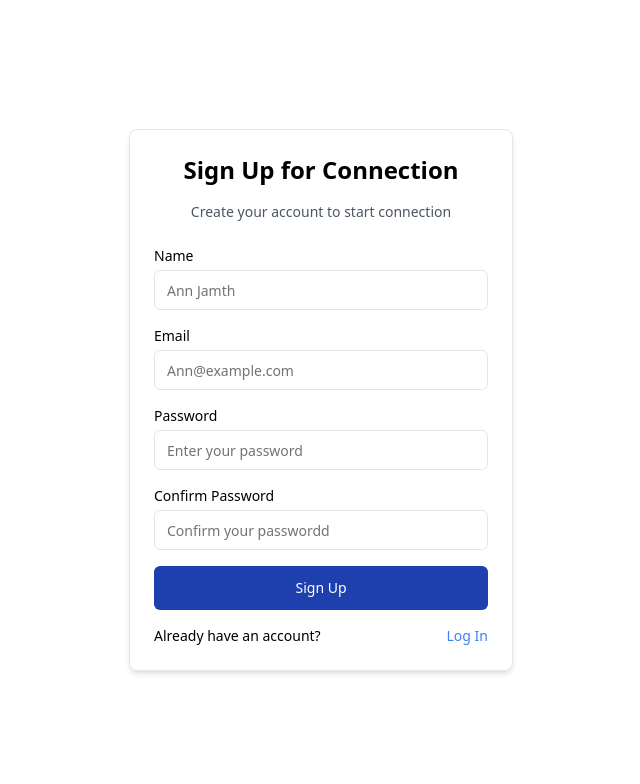
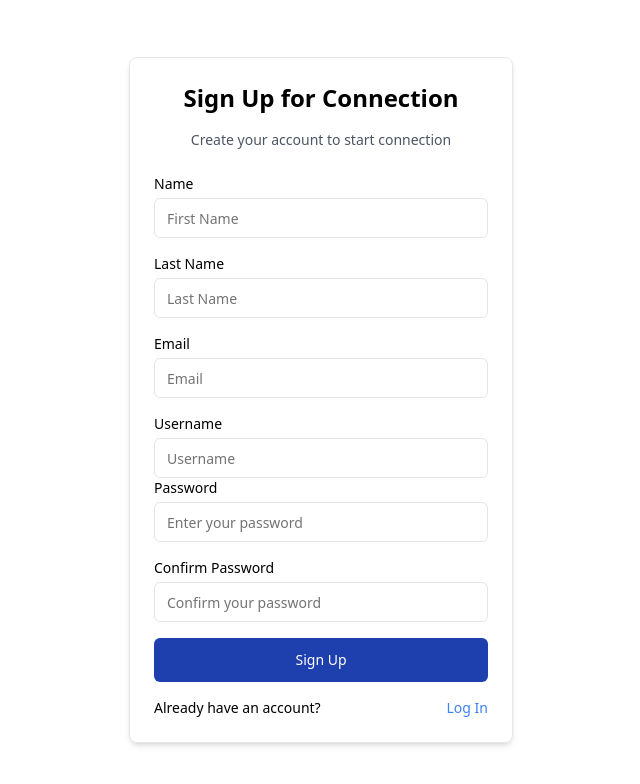
Before and after one commit to dzulia-2005/CrossLab, a React (Vite) app: page / in a window 1280 px wide. Shown: the top 784 px of the page, without its empty margins (319-959 px from the left). Built offline with nearby package versions, Linux system fonts and the light colour scheme; no server answers.

Commit message:
update registration functionality and connect it to server to get the appropriate endpoint

```diff
--- a/src/App.tsx
+++ b/src/App.tsx
@@ -26,7 +26,7 @@ function App() {
           }
         />
         <Route
-          path="/sign-in"
+          path="/logIn"
           element={
             <Suspense fallback={<div>Loading...</div>}>
               <LazySignIn />
--- a/src/api/auth/index.enum.ts
+++ b/src/api/auth/index.enum.ts
@@ -1,8 +1,9 @@
 // ჩავსვა ენდფოინთების path
 export enum AUTH_ENDPOINTS {
-    SIGN_IN = "/auth/sign-in",
-    SIGN_UP = "/auth/sign-up",
-    REFRESH = "/auth/refresh",
-    SIGN_OUT = "/auth/sign-out",
-    ME = "/auth/me",
-  }
+  SIGN_IN = "/auth/sign-in",
+  // SIGN_UP = "/auth/sign-up",
+  SIGN_UP = "/account/",
+  REFRESH = "/auth/refresh",
+  SIGN_OUT = "/auth/sign-out",
+  ME = "/auth/me",
+}
--- a/src/api/auth/index.tsx
+++ b/src/api/auth/index.tsx
@@ -13,12 +13,27 @@ export const signIn = ({ payload }: SignInPayload) => {
     .then((res) => res.data);
 };
 
+// export const signUp = ({ payload }: SignUpPayload) => {
+//   return httpClient
+//     .post(AUTH_ENDPOINTS.SIGN_UP, payload)
+//     .then((res) => res.data);
+// };
+
 export const signUp = ({ payload }: SignUpPayload) => {
   return httpClient
-    .post(AUTH_ENDPOINTS.SIGN_UP, payload)
-    .then((res) => res.data);
+    .post(AUTH_ENDPOINTS.SIGN_UP, {
+      username: payload.username,
+      password: payload.password,
+      first_name: payload.first_name || "", // Optional
+      last_name: payload.last_name || "", // Optional
+      email: payload.email || "", // Optional
+    })
+    .then((res) => res.data)
+    .catch((error) => {
+      console.error("Sign-up failed:", error);
+      throw error;
+    });
 };
-
 export const signOut = () => {
   return httpClient.post(AUTH_ENDPOINTS.SIGN_OUT).then((res) => res.data);
 };
--- a/src/api/auth/index.types.ts
+++ b/src/api/auth/index.types.ts
@@ -4,10 +4,12 @@ export type SignInPayload = {
 
 export type SignUpPayload = {
   payload: {
-      email: string;
+    username: string;
     password: string;
     confirmPassword: string;
-      fullName: string;
+    first_name?: string;
+    last_name?: string;
+    email?: string;
   };
 };
 export type RefreshPayload = {
--- a/src/api/index.tsx
+++ b/src/api/index.tsx
@@ -1,7 +1,7 @@
-import axios, { CreateAxiosDefaults } from 'axios';
+import axios, { CreateAxiosDefaults } from "axios";
 
 const axiosConfig: CreateAxiosDefaults = {
-  baseURL: import.meta.env.VITE_BASE_URL,
+  baseURL: import.meta.env.VITE_API_BASE_URL,
 };
 
 export const httpClient = axios.create(axiosConfig);
--- a/src/pages/auth/signUp/index.tsx
+++ b/src/pages/auth/signUp/index.tsx
@@ -10,18 +10,18 @@ import { useSignUp } from "@/react-query/mutation/auth";
 import { zodResolver } from "@hookform/resolvers/zod";
 import { SignUpSchema } from "./schema";
 
-
 type SignUpFormValues = SignUpPayload["payload"];
 
 const signUpFormDefaultValues: SignUpFormValues = {
-  email: "",
-  fullName: "",
+  username: "",
   password: "",
   confirmPassword: "",
+  first_name: "",
+  last_name: "",
+  email: "",
 };
 
 const SignUp: React.FC = () => {
-
   const navigate = useNavigate();
 
   const {
@@ -36,13 +36,20 @@ const SignUp: React.FC = () => {
   const { mutate: handleSignUp } = useSignUp();
 
   const onSubmit = (signUpPayload: SignUpFormValues) => {
+    console.log("Submitting sign-up with payload:", signUpPayload); // log to check the payload
+
     handleSignUp(
       { payload: signUpPayload },
       {
         onSuccess: () => {
+          console.log("Sign-up success, navigating to login");
+
           navigate("/login");
         },
+        onError: (error) => {
+          console.error("Sign-up failed:", error);
         },
+      }
     );
   };
 
@@ -61,53 +68,84 @@ const SignUp: React.FC = () => {
           </label>
           <Controller
             control={control}
-          name="fullName"
-          render={({ field: {onChange,  value } }) => {
-            return (
+            name="first_name"
+            render={({ field: { onChange, value } }) => (
               <Input
                 onChange={onChange}
                 value={value}
-                placeholder="Ann Jamth"
+                placeholder="First Name"
               />
-            );
-          }}
+            )}
           />
-        {errors.fullName && (
-            <p className="text-red-800 text-sm">{errors.fullName.message}</p>
+          {errors.first_name && (
+            <p className="text-red-800 text-sm">{errors.first_name.message}</p>
+          )}
+        </div>
+        <div className="mb-4">
+          <label htmlFor="last_name" className="block text-sm font-medium mb-1">
+            Last Name
+          </label>
+          <Controller
+            control={control}
+            name="last_name"
+            render={({ field: { onChange, value } }) => (
+              <Input
+                onChange={onChange}
+                value={value}
+                placeholder="Last Name"
+              />
+            )}
+          />
+          {errors.last_name && (
+            <p className="text-red-800 text-sm">{errors.last_name.message}</p>
           )}
         </div>
         <div className="mb-4">
           <label htmlFor="email" className="block text-sm font-medium mb-1">
             Email
           </label>
+
           <Controller
             control={control}
             name="email"
-          render={({ field: { onChange, value } }) => {
-            return (
+            render={({ field: { onChange, value } }) => (
               <Input
+                type="email"
                 onChange={onChange}
                 value={value}
-              placeholder="Ann@example.com" />
-            );
-          }}
+                placeholder="Email"
+              />
+            )}
           />
           {errors.email && (
             <p className="text-red-800 text-sm">{errors.email.message}</p>
           )}
         </div>
         <div className="mb-4">
-          <label htmlFor="password" className="block text-sm font-medium mb-1">
+          <label htmlFor="username" className="block text-sm font-medium mb-1">
+            Username
+          </label>
+          <Controller
+            control={control}
+            name="username"
+            render={({ field: { onChange, value } }) => (
+              <Input onChange={onChange} value={value} placeholder="Username" />
+            )}
+          />
+          <label htmlFor="Password" className="block text-sm font-medium mb-1">
             Password
           </label>
           <Controller
             control={control}
             name="password"
-          render={({ field: { onChange, value } }) => {
-            return (
-              <Input onChange={onChange} value={value} placeholder="Enter your password" />
-            );
-          }}
+            render={({ field: { onChange, value } }) => (
+              <Input
+                type="password"
+                onChange={onChange}
+                value={value}
+                placeholder="Enter your password"
+              />
+            )}
           />
           {errors.password && (
             <p className="text-red-800 text-sm">{errors.password.message}</p>
@@ -123,11 +161,14 @@ const SignUp: React.FC = () => {
           <Controller
             control={control}
             name="confirmPassword"
-          render={({ field: { onChange, value } }) => {
-            return (
-              <Input onChange={onChange} value={value} placeholder="Confirm your passwordd" />
-            );
-          }}
+            render={({ field: { onChange, value } }) => (
+              <Input
+                type="password"
+                onChange={onChange}
+                value={value}
+                placeholder="Confirm your password"
+              />
+            )}
           />
           {errors.confirmPassword && (
             <p className="text-red-800 text-sm">
--- a/src/pages/auth/signUp/schema.ts
+++ b/src/pages/auth/signUp/schema.ts
@@ -2,10 +2,17 @@ import { z } from "zod";
 
 export const SignUpSchema = z
   .object({
-    email: z.string().email("Invalid email address"),
+    username: z
+      .string()
+      .min(1, "Username is required")
+      .max(255, "Username is too long"),
     password: z.string().min(8, "Password must be at least 8 characters"),
-    confirmPassword: z.string().min(8, "Confirm Password must be at least 8 characters"),
-    fullName: z.string().min(3, "Name must be at least 3 characters"),
+    confirmPassword: z
+      .string()
+      .min(8, "Confirm Password must be at least 8 characters"),
+    first_name: z.string().max(255, "First name is too long").optional(),
+    last_name: z.string().max(255, "Last name is too long").optional(),
+    email: z.string().email("Invalid email address").optional(),
   })
   .refine((data) => data.confirmPassword === data.password, {
     message: "Confirm Password must match Password",
--- /dev/null
+++ b/src/pages/profile-page/profile-view.tsx
@@ -0,0 +1,5 @@
+const ProfileView = () => {
+  return <div></div>;
+};
+
+export default ProfileView;
```
Also changed, not shown: 1 other file (tests, documents, lock files or other folders). Lines whose indentation alone changed are shown as unchanged.
